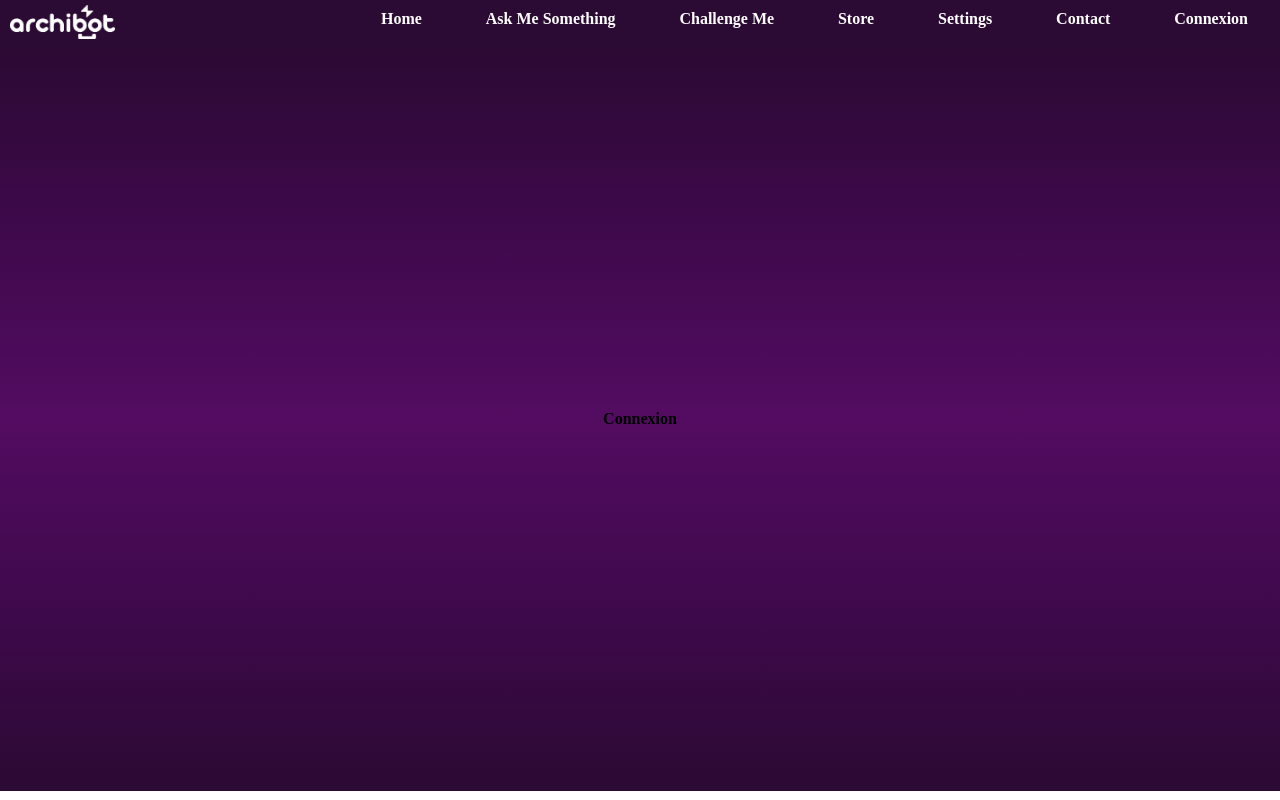
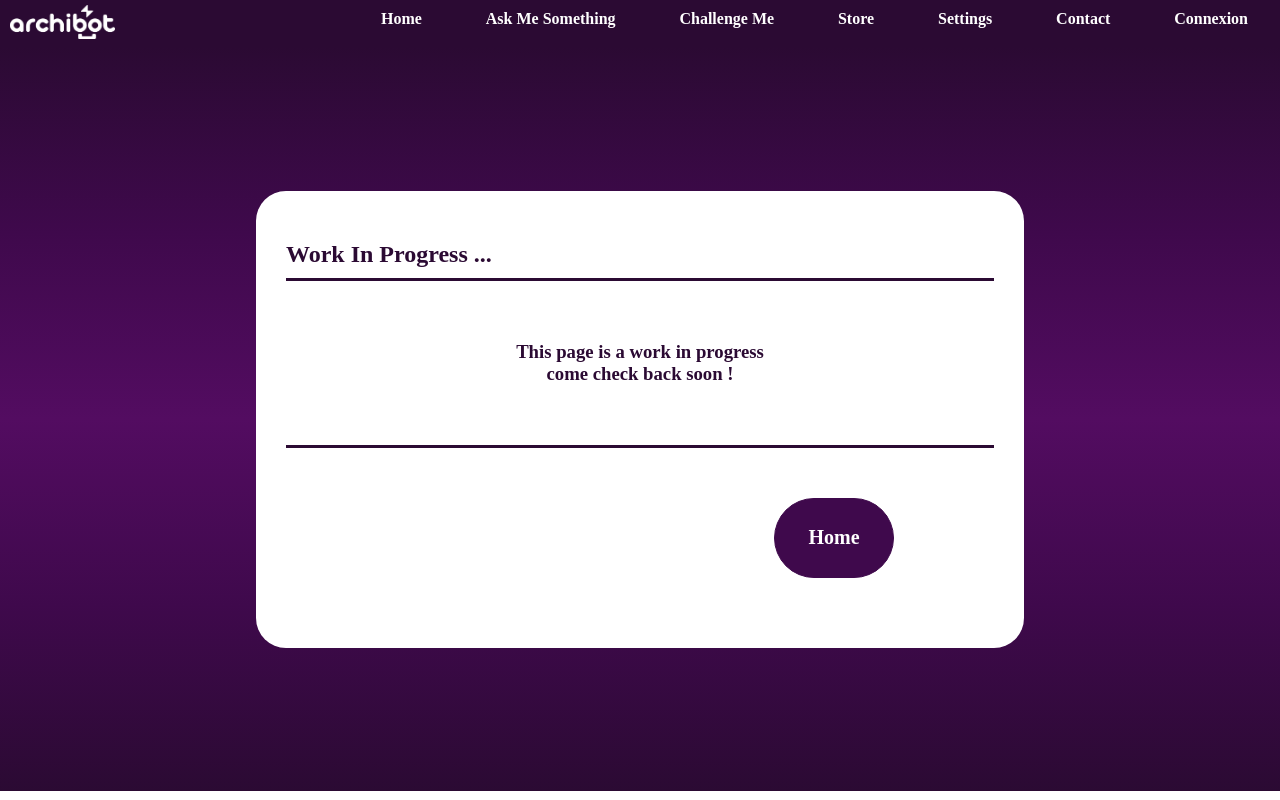
Before and after one commit to WildCodeSchool/lyon-js-sept-2020-g3, a React (Create React App) app: page /connexion in a window 1280 px wide. Built offline with nearby package versions, Linux system fonts and the light colour scheme; a web font is replaced by a local one.

Commit message:
set the modal on connexion page

```diff
--- a/src/components/Connexion.js
+++ b/src/components/Connexion.js
@@ -1,8 +1,33 @@
 import React from 'react';
 import './Connexion.scss';
+import Modal from './Modal';
+import './Modal.scss';
 
 const Connexion = () => {
-  return <div className="connexionBody">Connexion</div>;
+  const isModalOpen = true;
+
+  return (
+    <div className="connexionBody">
+      {' '}
+      <Modal showModal={isModalOpen}>
+        <div className="modalHeader">
+          <h2>Work In Progress ...</h2>
+        </div>
+        <div className="modalBody">
+          <h3>
+            This page is a work in progress
+            <br />
+            come check back soon !
+          </h3>
+        </div>
+        <div className="modalFooter">
+          <button type="button" className="modalButton">
+            Home
+          </button>
+        </div>
+      </Modal>
+    </div>
+  );
 };
 
 export default Connexion;
--- a/src/components/Connexion.scss
+++ b/src/components/Connexion.scss
@@ -5,9 +5,8 @@
 .connexionBody {
   display: flex;
   flex-direction: column;
-  justify-content: center;
-  align-items: center;
   height: 93vh;
+  width: 100vw;
   background: linear-gradient(
     $primary-color,
     $secondary-color,
--- a/src/components/Modal.scss
+++ b/src/components/Modal.scss
@@ -10,7 +10,7 @@
   position: absolute;
   top: 0;
   width: 100vw;
-  height: 100vh;
+  height: 93vh;
 }
 
 .modalContainer {
@@ -64,3 +64,14 @@
     }
   }
 }
+
+@media screen and (min-width: 1024px) {
+  .modalContainer {
+    width: 60%;
+  }
+
+  .modalFooter button {
+    width: 120px;
+    margin-top: 20px;
+  }
+}
```
